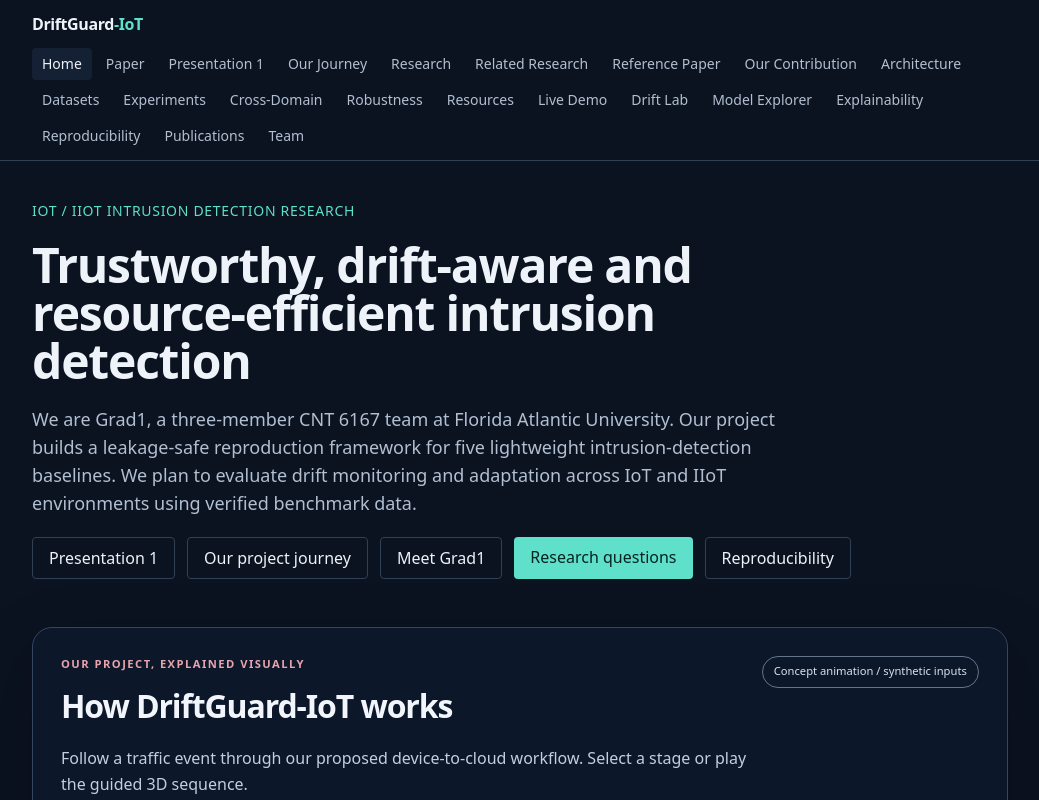
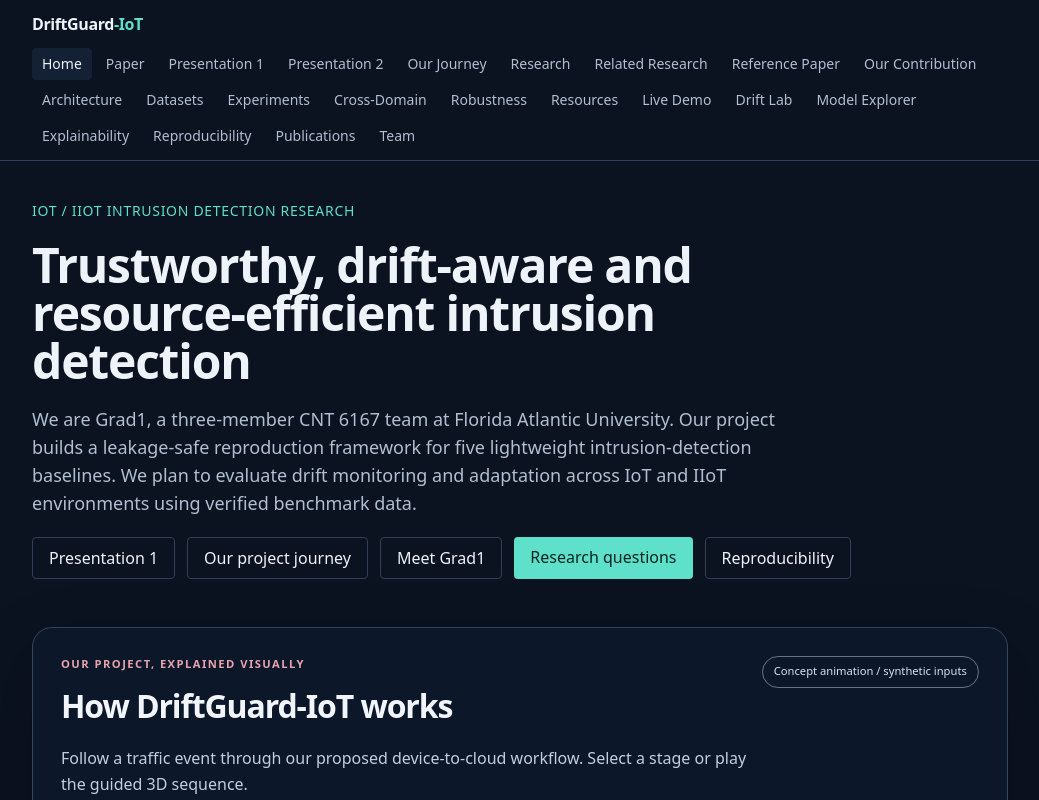
Before and after one commit to Arungharami/DriftGuard-IoT, a Next.js app in the folder apps/research-portal/: page / in a window 1280 px wide. Shown: the top 800 px of the page, without its empty margins (120-1159 px from the left). Built offline with nearby package versions, Linux system fonts and the light colour scheme.

Commit message:
feat(nav): expose Presentation 2 after Presentation 1

```diff
--- a/apps/research-portal/src/content/site.ts
+++ b/apps/research-portal/src/content/site.ts
@@ -4,6 +4,7 @@ export const NAV: NavItem[] = [
   { href: "/", label: "Home" },
   { href: "/paper", label: "Paper" },
   { href: "/presentation-1", label: "Presentation 1" },
+  { href: "/presentation-2", label: "Presentation 2" },
   { href: "/project-history", label: "Our Journey" },
   { href: "/research", label: "Research" },
   { href: "/related-research", label: "Related Research" },
```
